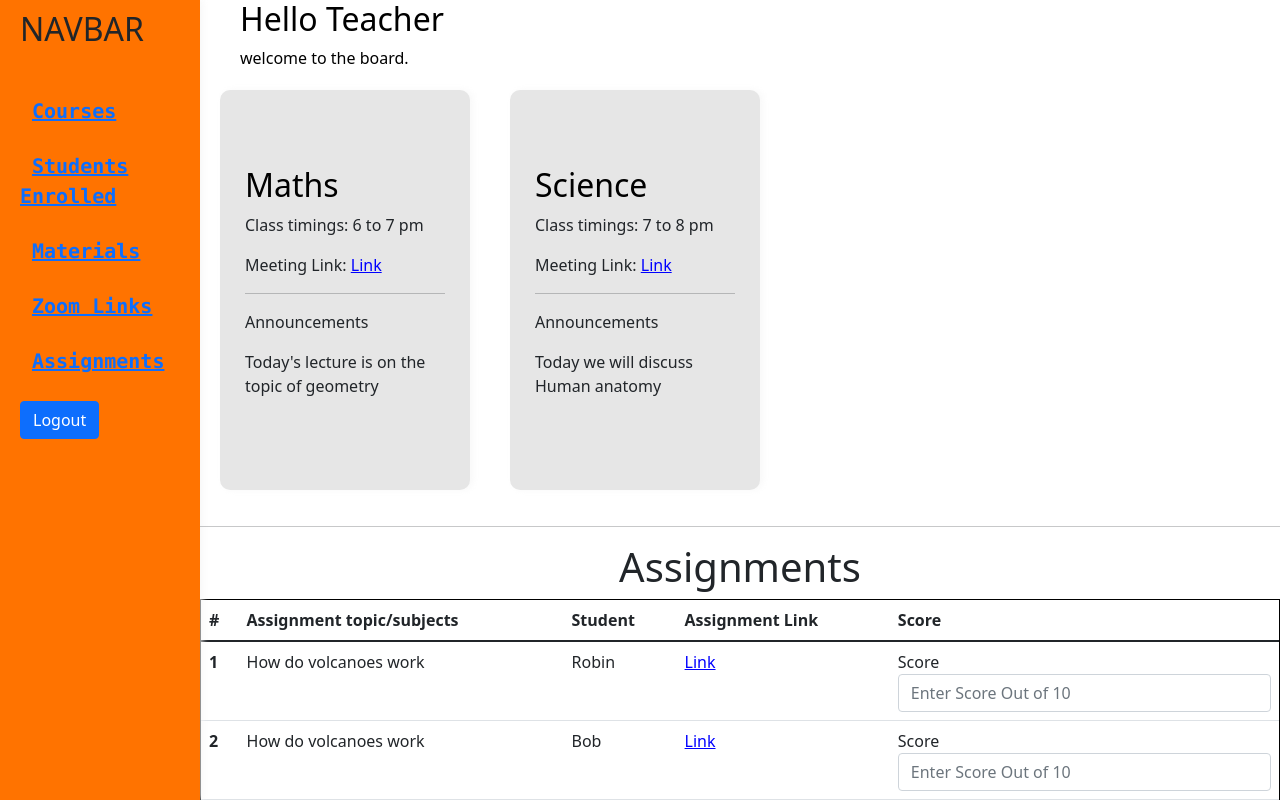
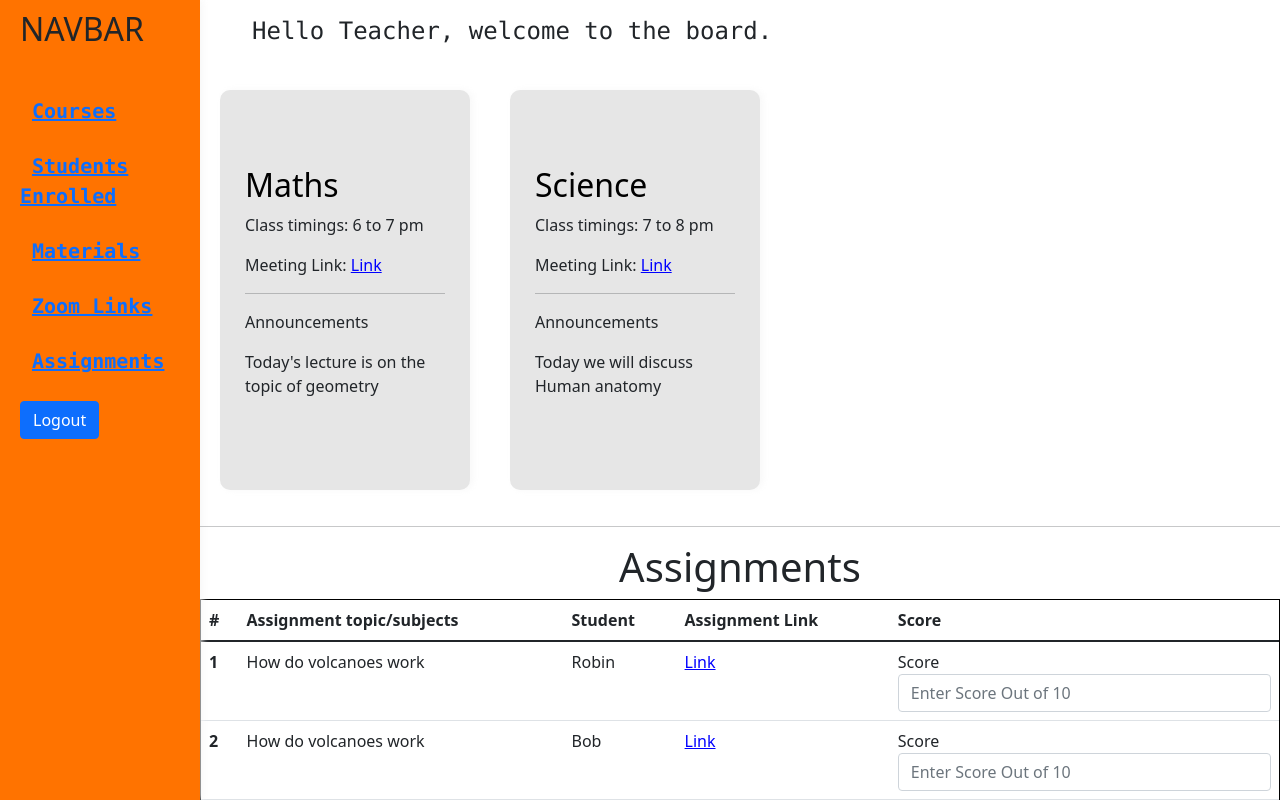
Before and after one commit to Jaydeep-P/E-Learning-Platform, a Next.js app in the folder frontend/: page /teacher/1 in a window 1280 px wide. Built offline with nearby package versions, Linux system fonts and the light colour scheme.

Commit message:
Update Theader.js

```diff
--- a/frontend/components/teachercomponents/Theader.js
+++ b/frontend/components/teachercomponents/Theader.js
@@ -7,10 +7,9 @@ function Theader() {
         <div className={styles.headcontainer}>
 			<div className={styles.headwrapper}>
 				<div className={styles.title}>
-					<h2>
-						Hello Teacher
-					</h2>
-					<p>welcome to the board.</p>
+					<h4 className= "code">
+						Hello Teacher, welcome to the board.
+					</h4>
 				</div>
 			</div>
 		</div>
```
